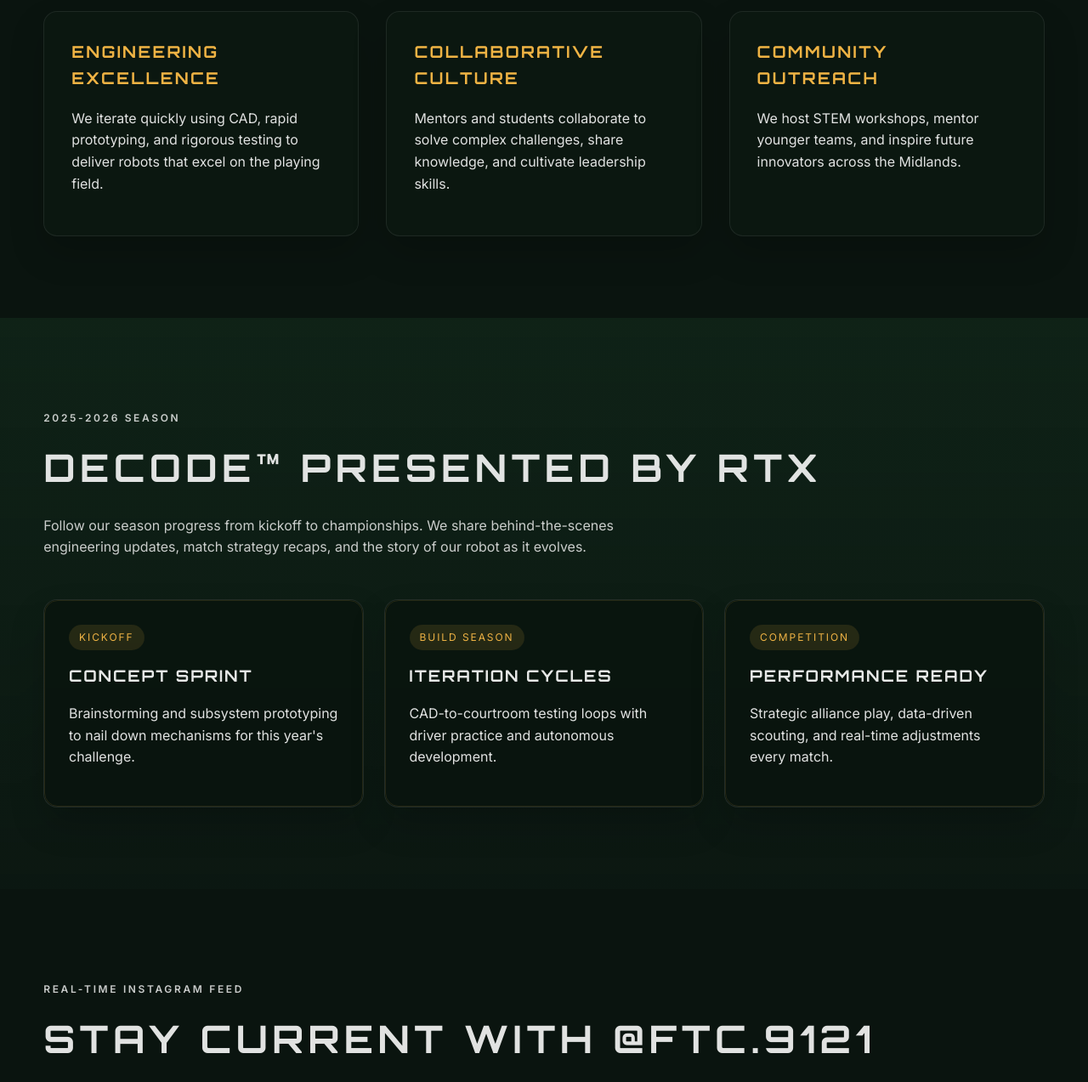
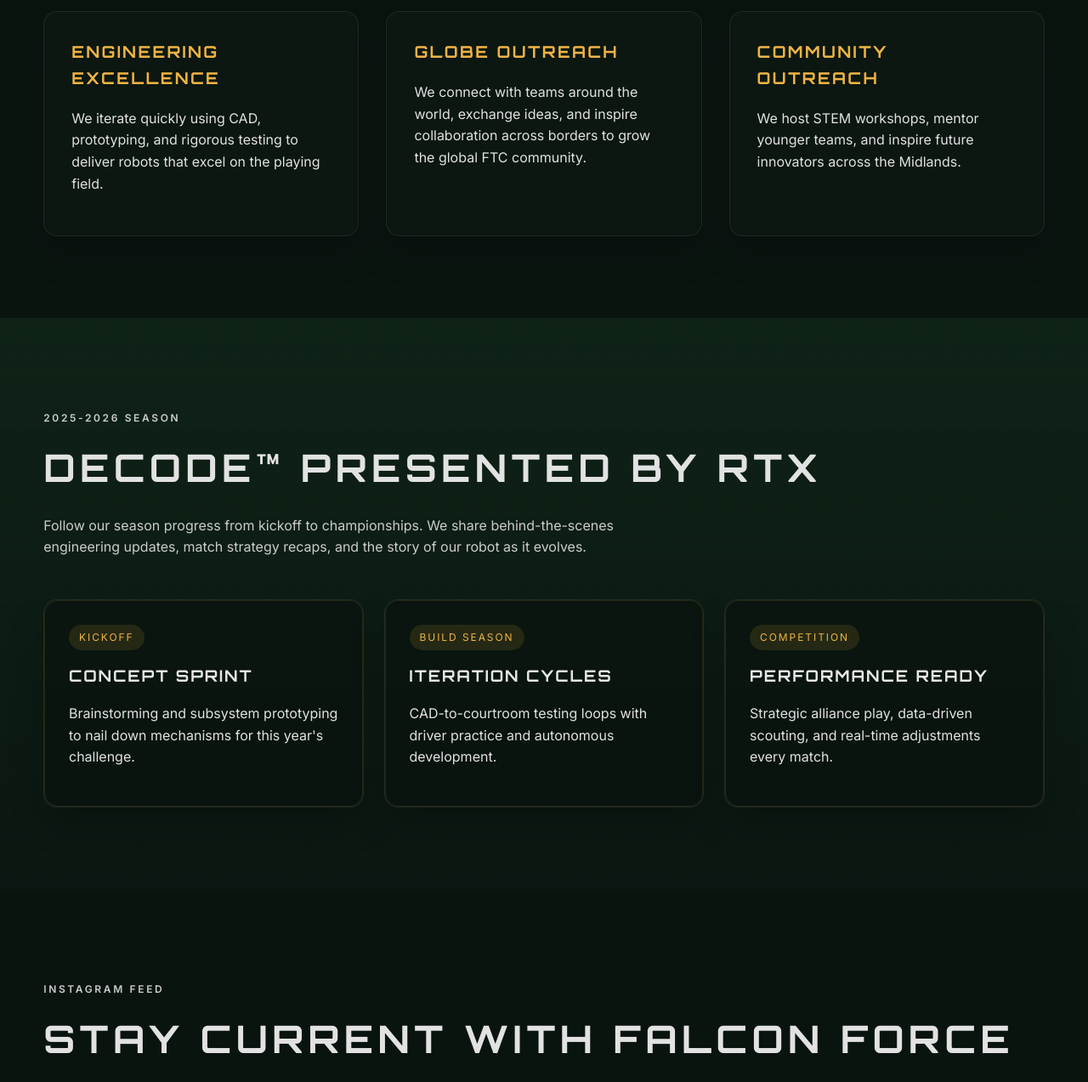
Before and after one commit to Bowen1314/9121-website, a plain HTML site: page index.html in a window 1280 px wide. Shown: the part 1287-2560 px from the top of the page at 85% size. Drawn offline with Linux system fonts and the light colour scheme; a script that the page names is missing.

Commit message:
Refine title and update section content for clarity and engagement in index.html

```diff
--- a/index.html
+++ b/index.html
@@ -4,7 +4,7 @@
     <meta charset="utf-8" />
     <meta http-equiv="X-UA-Compatible" content="IE=edge" />
     <meta name="viewport" content="width=device-width, initial-scale=1" />
-    <title>Falcon Force 9121 | FIRST Tech Challenge Robotics</title>
+    <title>Falcon Force 9121</title>
     <meta
       name="description"
       content="Falcon Force 9121 is a FIRST Tech Challenge robotics team based in Columbia, South Carolina. Discover our mission, outreach, and latest competition updates."
@@ -104,13 +104,13 @@
             <article class="card">
               <h3>Engineering Excellence</h3>
               <p>
-                We iterate quickly using CAD, rapid prototyping, and rigorous testing to deliver robots that excel on the playing field.
+                We iterate quickly using CAD, prototyping, and rigorous testing to deliver robots that excel on the playing field.
               </p>
             </article>
             <article class="card">
-              <h3>Collaborative Culture</h3>
+              <h3>Globe Outreach</h3>
               <p>
-                Mentors and students collaborate to solve complex challenges, share knowledge, and cultivate leadership skills.
+                We connect with teams around the world, exchange ideas, and inspire collaboration across borders to grow the global FTC community.
               </p>
             </article>
             <article class="card">
@@ -156,8 +156,8 @@
       <section class="section" id="instagram">
         <div class="container">
           <div class="section__intro">
-            <p class="eyebrow">Real-Time Instagram Feed</p>
-            <h2>Stay current with @ftc.9121</h2>
+            <p class="eyebrow">Instagram Feed</p>
+            <h2>Stay current with Falcon Force</h2>
             <p>
               Our latest moments from the lab and the field stream on our official Instagram. Follow us for real-time updates, behind-the-scenes
               stories, and community highlights.
```
